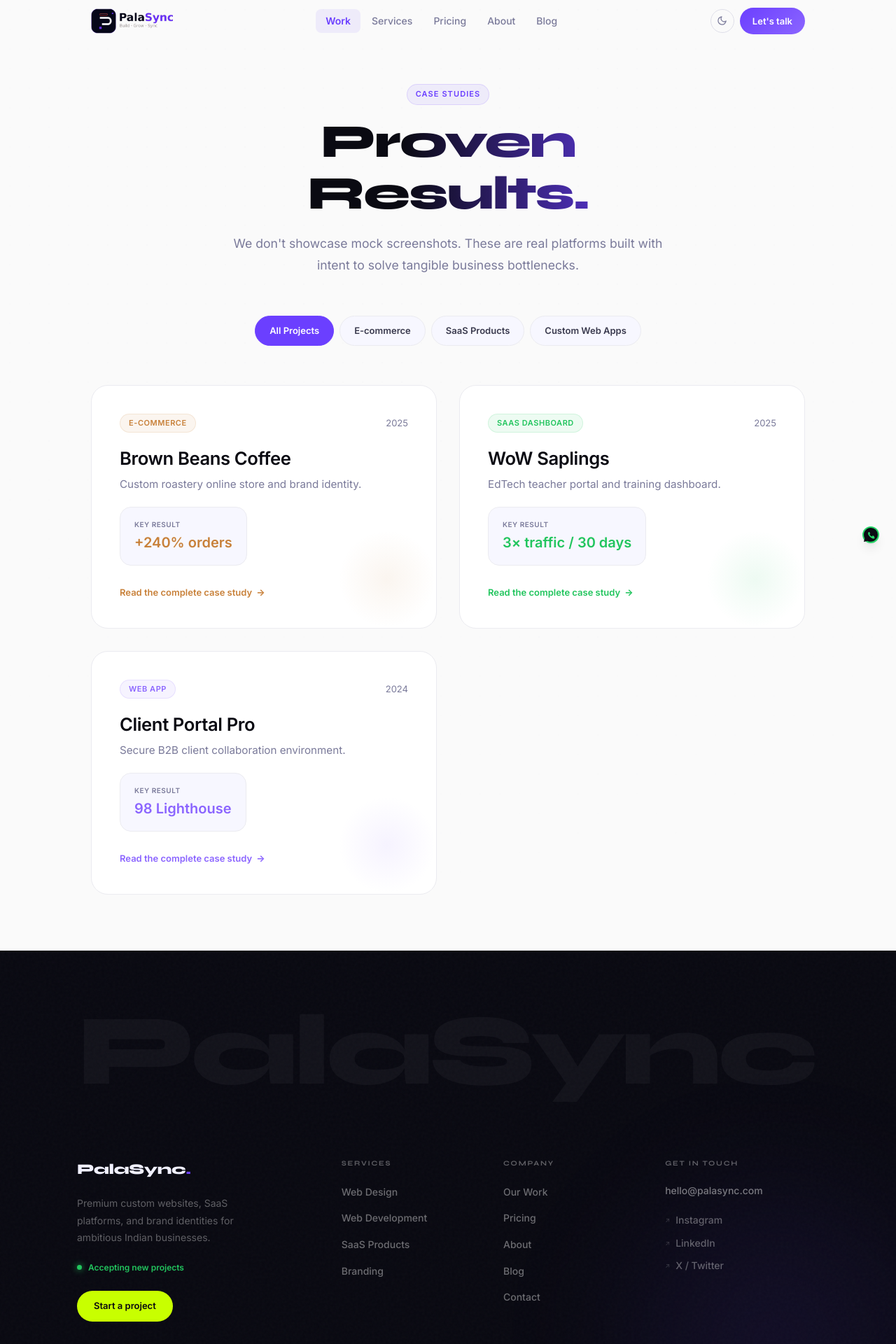
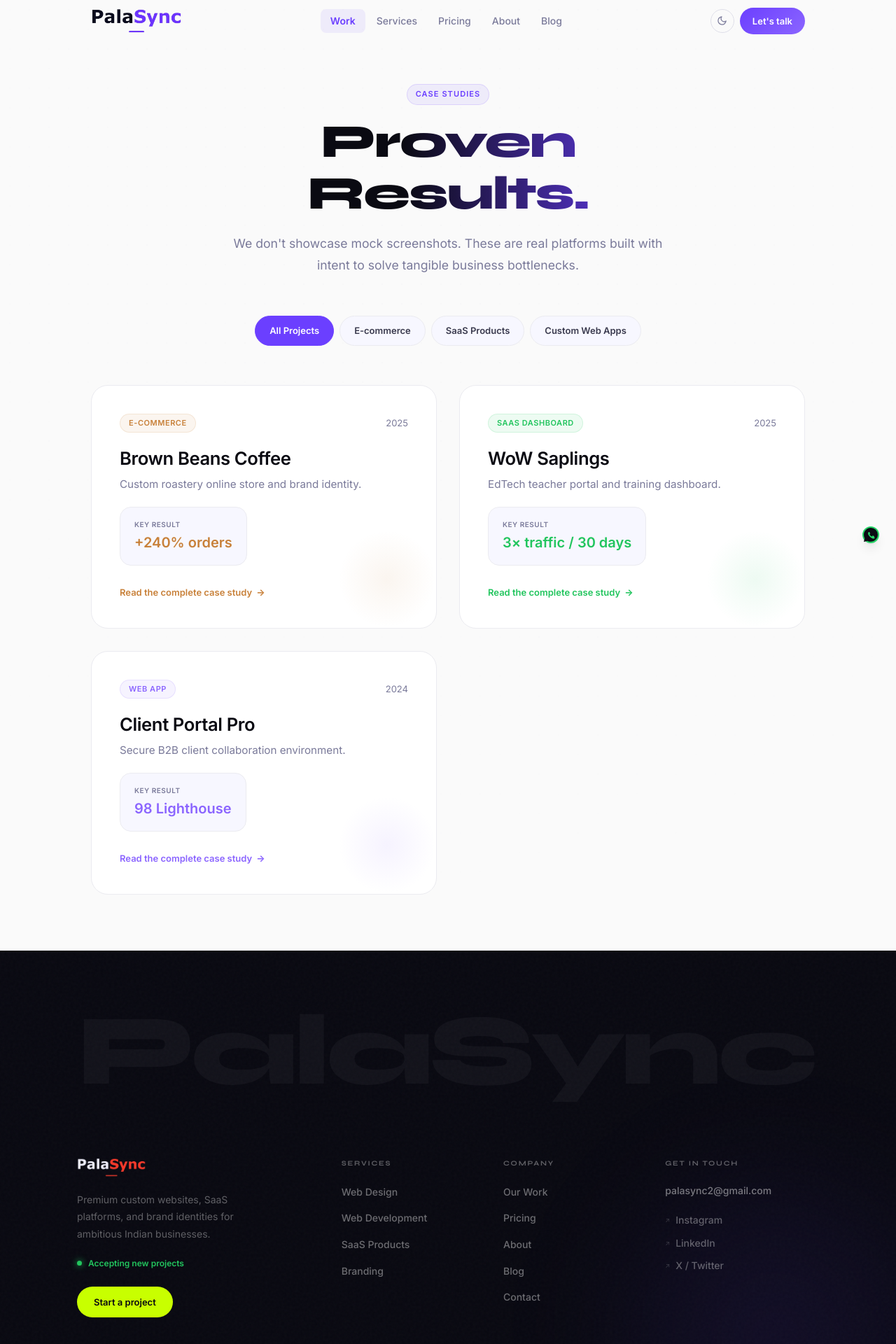
Before and after one commit to tush-art18/palasync-website, a React (Vite) app: page /work in a window 1280 px wide. Shown: the top 1920 px of the page at 70% size. Built offline with nearby package versions, Linux system fonts and the light colour scheme.

Commit message:
footer update

```diff
--- a/src/components/layout/Footer.tsx
+++ b/src/components/layout/Footer.tsx
@@ -16,7 +16,7 @@ const COMPANY = [
 ]
 
 const SOCIAL = [
-  { label: 'Instagram', href: 'https://instagram.com/palasync' },
+  { label: 'Instagram', href: 'https://instagram.com/pala.sync' },
   { label: 'LinkedIn',  href: 'https://linkedin.com/company/palasync' },
   { label: 'X / Twitter', href: 'https://x.com/palasync' },
 ]
@@ -64,7 +64,7 @@ export default function Footer() {
           style={{
             fontFamily: 'Syne, sans-serif',
             fontWeight: 800,
-            fontSize: 'clamp(3.5rem, 12vw, 9rem)',
+            fontSize: 'clamp(2rem, 12vw, 9rem)',
             letterSpacing: '-0.04em',
             lineHeight: 1,
             color: 'rgba(255,255,255,0.04)',
@@ -90,19 +90,17 @@ export default function Footer() {
         >
           {/* Brand column */}
           <div style={{ display: 'flex', flexDirection: 'column', gap: 20 }}>
-            <Link to="/" aria-label="PalaSync home">
-              {/* Text logo for dark footer */}
-              <span
+            <Link to="/" aria-label="PalaSync home" style={{ display: 'inline-block' }}>
+              <img
+                src="/color variant.png"
+                alt="PalaSync"
                 style={{
-                  fontFamily: 'Syne, sans-serif',
-                  fontWeight: 800,
-                  fontSize: '1.3rem',
-                  letterSpacing: '-0.02em',
-                  color: '#F0F0FF',
+                  height: 28,
+                  width: 'auto',
+                  display: 'block',
+                  objectFit: 'contain',
                 }}
-              >
-                PalaSync<span style={{ color: 'var(--violet)' }}>.</span>
-              </span>
+              />
             </Link>
             <p
               style={{
@@ -237,7 +235,7 @@ export default function Footer() {
               Get in touch
             </div>
             <a
-              href="mailto:hello@palasync.com"
+              href="mailto:palasync2@gmail.com"
               style={{
                 display: 'block',
                 fontSize: '0.875rem',
@@ -250,7 +248,7 @@ export default function Footer() {
               onMouseEnter={e => (e.currentTarget.style.color = '#F0F0FF')}
               onMouseLeave={e => (e.currentTarget.style.color = 'rgba(255,255,255,0.45)')}
             >
-              hello@palasync.com
+              palasync2@gmail.com
             </a>
 
             {/* Social links */}
--- a/src/components/layout/Navbar.tsx
+++ b/src/components/layout/Navbar.tsx
@@ -86,7 +86,7 @@ export default function Navbar() {
             {/* ── LOGO ── */}
             <Link to="/" aria-label="PalaSync home" className="nav-logo-link">
               <img
-                src={useDarkNavbar ? '/main dark logo.png' : '/main light logo.png'}
+                src={useDarkNavbar ? '/color variant.png' : '/color.png'}
                 alt="PalaSync"
                 className="nav-logo-img"
               />
@@ -224,7 +224,7 @@ export default function Navbar() {
               >
                 <Link to="/" aria-label="PalaSync home" onClick={() => setOpen(false)}>
                   <img
-                    src={theme === 'dark' ? '/main dark logo.png' : '/main light logo.png'}
+                    src={theme === 'dark' ? '/color variant.png' : '/color.png'}
                     alt="PalaSync"
                     style={{ height: 26, width: 'auto', display: 'block' }}
                   />
```
